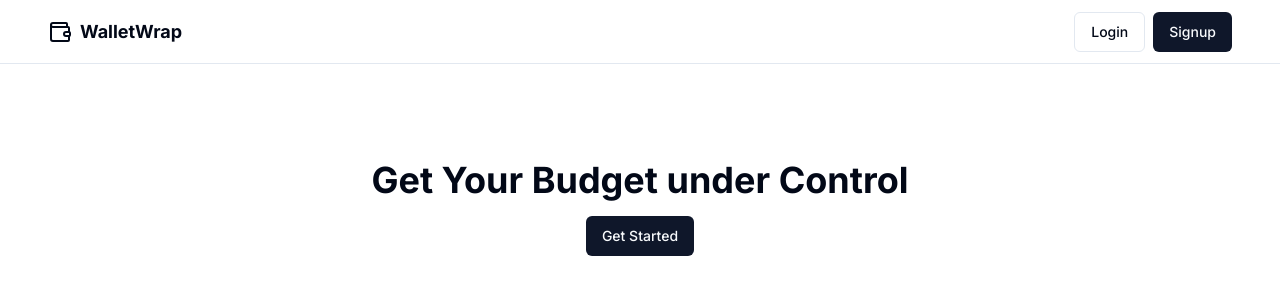
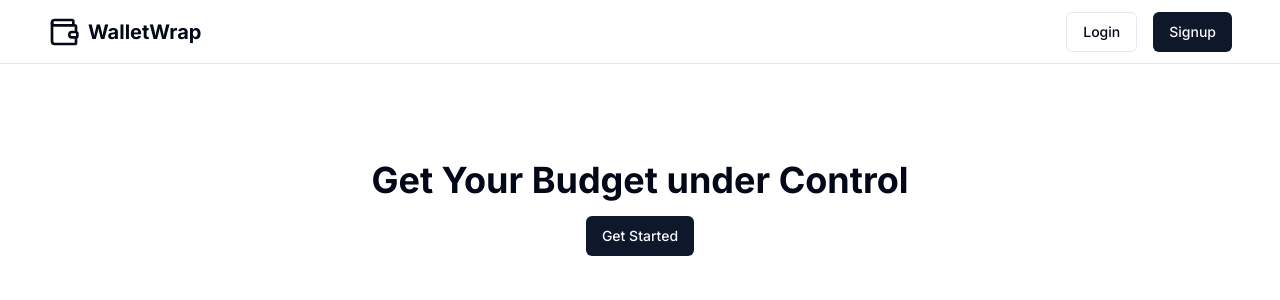
Before and after one commit to AntoineTA/WalletWrap, a Next.js app: page / in a window 1280 px wide. Shown: the top 300 px of the page. Built offline with nearby package versions, Linux system fonts and the light colour scheme; no server answers.

Commit message:
polish layout

```diff
--- a/app/budget/layout.tsx
+++ b/app/budget/layout.tsx
@@ -9,7 +9,7 @@ export default function BudgetLayout({
     <div className="grid min-h-screen w-full md:grid-cols-[220px_1fr] lg:grid-cols-[280px_1fr]">
       <div className="hidden border-r bg-muted/40 md:block">
         <div className="flex h-full max-h-screen flex-col gap-2">
-          <div>Side Panel Header</div>
+          <div></div>
           <nav>Desktop Nav</nav>
         </div>
       </div>
--- a/app/page.tsx
+++ b/app/page.tsx
@@ -7,7 +7,7 @@ import AuthWidget from "@/components/AuthWidget"
 const Landing = () => {
   return (
     <>
-    <header className="top-0 flex h-16 items-center justify-between gap-4 border-b px-8 md:px-12">
+    <header className="top-0 flex h-16 items-center justify-between gap-4 border-b px-6 md:px-12">
       <Logo />
       <AuthWidget />
     </header>
--- a/components/AuthWidget.tsx
+++ b/components/AuthWidget.tsx
@@ -14,7 +14,7 @@ const AuthWidget = async () => {
     )
   } else {
     return (
-      <div className="flex gap-2">
+      <div className="flex gap-4">
         <Button variant="outline" asChild>
           <Link href="/login">Login</Link>
         </Button>
--- a/components/Logo.tsx
+++ b/components/Logo.tsx
@@ -1,12 +1,12 @@
 import Link from "next/link"
 import { Wallet } from "lucide-react"
 
-const Logo = () => {
+const Branding = () => {
   return (
     <Link href="/" className="flex items-center">
-      <Wallet className="h-6 w-6" />
-      <span className="text-lg font-bold ml-2">WalletWrap</span>
+      <Wallet className="h-8 w-8" />
+      <span className="hidden text-xl font-bold ml-2 md:block">WalletWrap</span>
     </Link>
   )
 }
-export default Logo
+export default Branding
```
